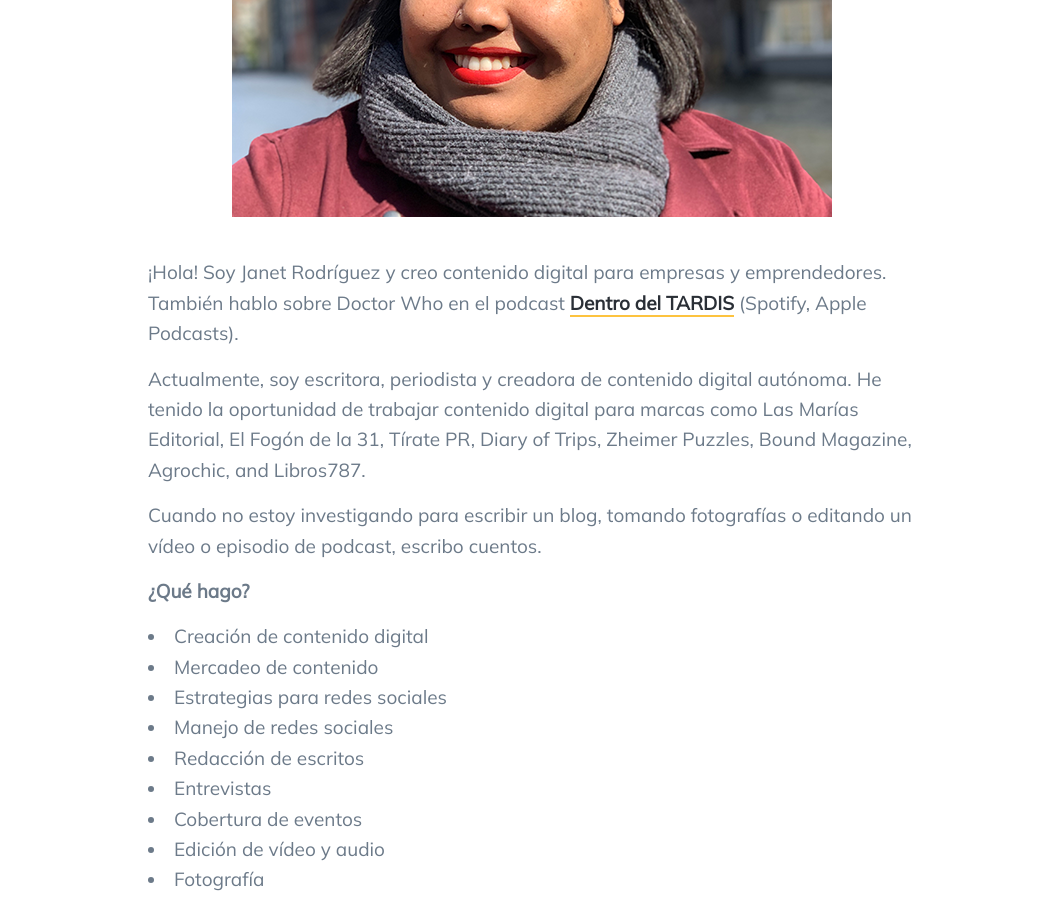
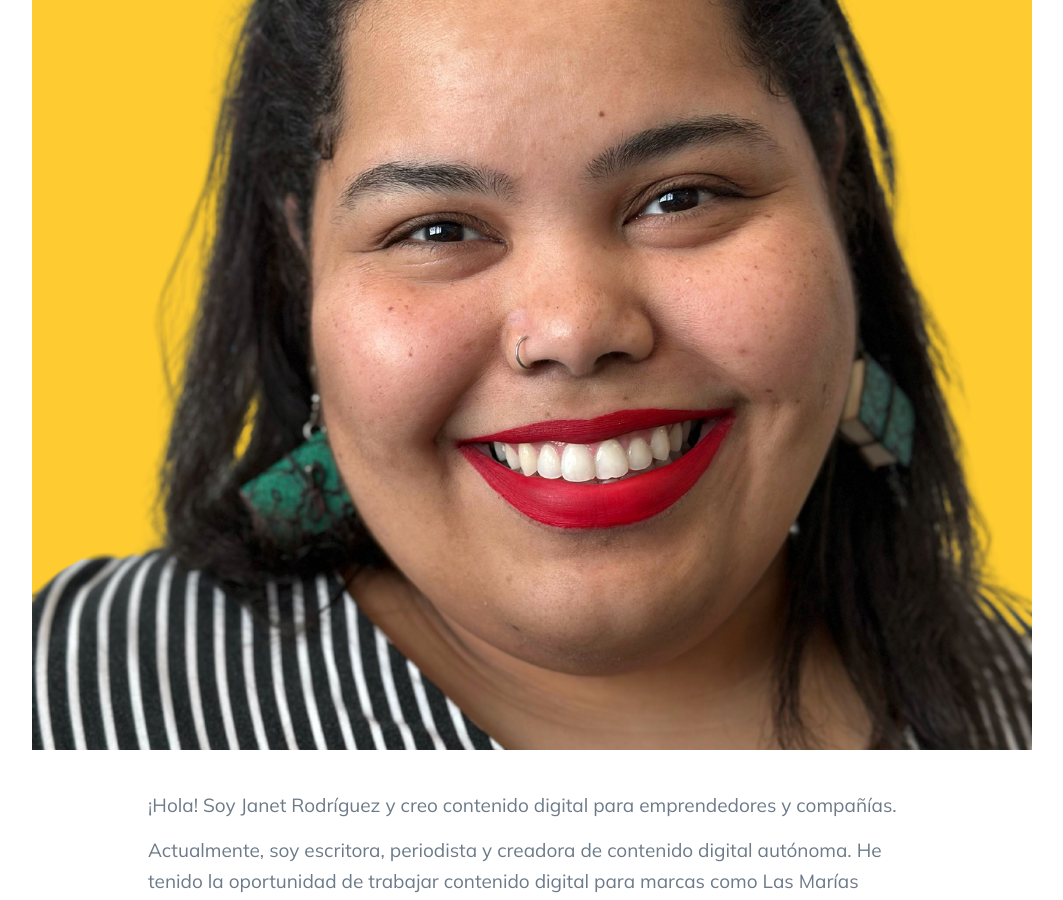
Before and after one commit to rgjanet/rgjanet.github.io, a Jekyll site: the page built from _pages/acerca.md, in a window 1280 px wide and 900 px high, scrolled down 693 px. Shown: the whole window, without its empty margins (108-1171 px from the left). Built offline with Jekyll 4.4.1, drawn with Linux system fonts in a browser that asks for light colours; nearby versions of some CDN libraries; some of the changed text lies outside the part shown.

Commit message:
Update acerca.md

```diff
--- a/_pages/acerca.md
+++ b/_pages/acerca.md
@@ -1,13 +1,13 @@
 ---
 title: Acerca
-subtitle: Contemos juntos tu historia digital.
+subtitle:
 description: ¡Hola! Soy Janet Rodríguez y creo estrategias de contenidos digitales y redes sociales para empresas y emprendedores.
 featured_image: /images/Proyectos/videos-rgjanet.png
 ---
 
-![Janet Rodríguez](https://www.rgjanet.com/images/rgjanet-4.png)
+![Janet Rodríguez](https://www.rgjanet.com/images/rgjanet.png)
 
-¡Hola! Soy Janet Rodríguez y creo contenido digital para empresas y emprendedores. También hablo sobre Doctor Who en el podcast [Dentro del TARDIS](http://www.anchor.com/dentrodeltardis) (Spotify, Apple Podcasts).
+¡Hola! Soy Janet Rodríguez y creo contenido digital para emprendedores y compañías.
 
 Actualmente, soy escritora, periodista y creadora de contenido digital autónoma. He tenido la oportunidad de trabajar contenido digital para marcas como Las Marías Editorial, El Fogón de la 31, Tírate PR, Diary of Trips, Zheimer Puzzles, Bound Magazine, Agrochic, and Libros787.
 
```
